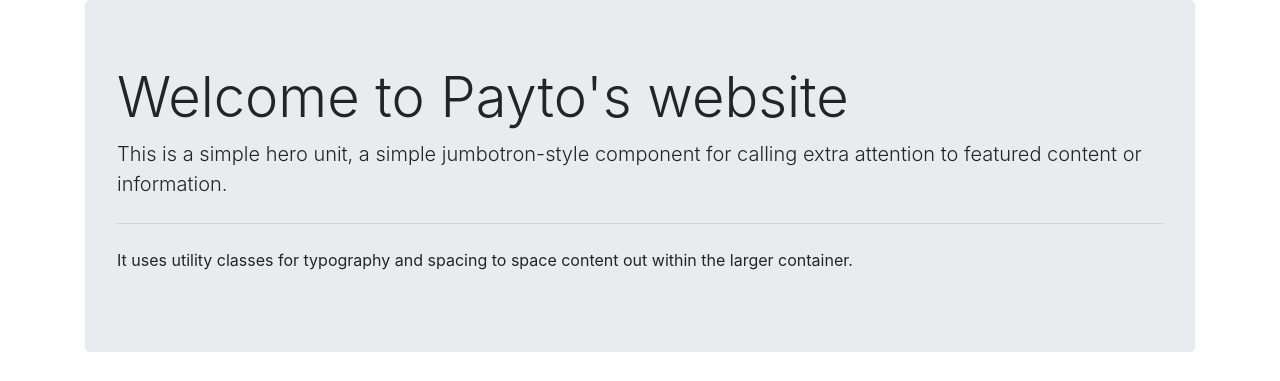
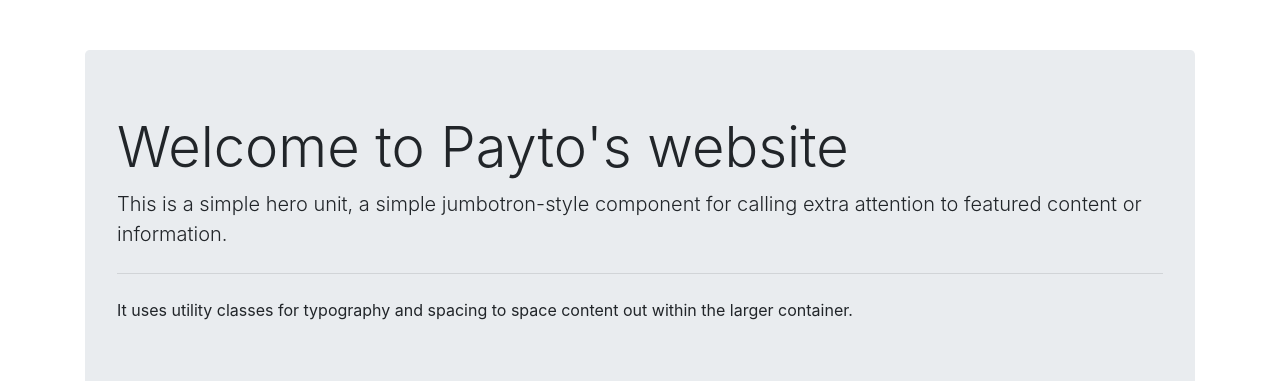
Before and after one commit to PaytonADugas/MazeViz, a PHP site: page /bootstrap_sample.html in a window 1280 px wide. Shown: the top 381 px of the page. Run offline with PHP 8.4, Linux system fonts and the light colour scheme.

Commit message:
Update style.css

```diff
--- a/style.css
+++ b/style.css
@@ -9,3 +9,8 @@ font-family: 'Ballet', cursive;
 .font_3{
 font-family: 'Reggae One', cursive;
 }
+
+.container{
+  padding-top: 50px;
+  padding-bottom: 50px;
+}
```
